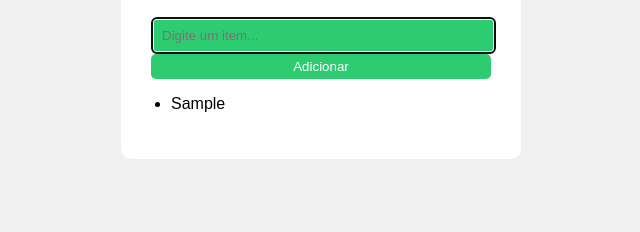
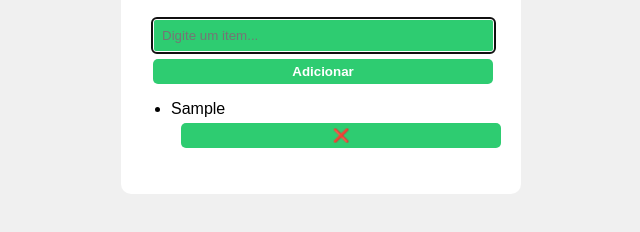
Before and after one commit to breno-lopitei/Lista-de-Compras, a plain HTML site: page index.html in a window 1280 px wide. Both pictures are taken after typing "Sample" into the empty fields and a click on the button "Adicionar". Shown: the part 142-374 px from the top of the page, without its empty margins (319-959 px from the left). Drawn offline with Linux system fonts and the light colour scheme.

Commit message:
Atualizado com Remoção de Itens e Armazenamento no LocalStorage

```diff
--- a/estilo.css
+++ b/estilo.css
@@ -38,6 +38,9 @@ color: white;
 border: none;
 border-radius: 5px;
 cursor: pointer;
+margin-left: 2px;
+margin-top: 5px;
+font-weight: bold;
 }
 
 button:hover{
--- a/index.html
+++ b/index.html
@@ -4,18 +4,23 @@
   <meta charset="UTF-8" />
   <meta name="viewport" content="width=device-width, initial-scale=1.0" />
   <title>Lista de Compras</title>
+
+
   <link rel="stylesheet" href="estilo.css" />
-  <!-- defer garante que o JS só execute depois do HTML estar pronto -->
-  <script src="./script.js" defer></script>
+
+
+  <!-- "defer" garante que o JS só execute depois do HTML estar pronto -->
+  <script type="text/javascript" src="./script.js" defer></script>
 </head>
 <body>
   <div class="container">
     <h1>🛒 Lista de Compras</h1>
 
-    <!-- Usar <form> facilita capturar Enter. -->
+    <!-- Usar <formAdd> facilita capturar a entrada com o Enter. -->
+      <!-- Criar o Formulário onde serão inseridos os itens com Input e o botão (Button) para Adicioná-lo  -->
     <form id="formAdd">
       <input type="text" id="itemInput" placeholder="Digite um item..." />
-      <!-- type="submit" para Enter funcionar -->
+      <!-- type="submit" para o Enter funcionar -->
       <button id="addButton" type="submit">Adicionar</button>
     </form>
 
--- a/script.js
+++ b/script.js
@@ -1,31 +1,60 @@
-document.addEventListener('DOMContentLoaded', () => {
-  // Pegamos os elementos do HTML pelos mesmos IDs usados no index.html
-  const form = document.getElementById('formAdd');          // O formulário
-  const itemInput = document.getElementById('itemInput');   // Campo de texto
-  const lista = document.getElementById('listaDeCompras');  // <ul> onde ficam os <li>
+console.log('Kiwi: script.js carregado ✅');
 
-  // Ouvimos o evento "submit" do formulário (clica no botão ou pressiona Enter)
+document.addEventListener('DOMContentLoaded', () => { // espera o DOM (página HTMl) estar pronto
+  const form = document.getElementById('formAdd'); // formulário
+  const itemInput = document.getElementById('itemInput'); // input de texto
+  const lista = document.getElementById('listaDeCompras'); // ul onde os itens serão mostrados
+
+  // Carregar lista salva no Local Storage
+  let itens = JSON.parse(localStorage.getItem('listaCompras')) || []; // array para armazenar os itens
+
+  // Função para renderizar a lista na tela
+  function renderLista() { // desenha a lista na tela
+    lista.innerHTML = ''; // limpa a lista antes de recriar
+    itens.forEach((texto, index) => { // para cada item no array
+      const li = document.createElement('li'); // cria um elemento li
+      li.textContent = texto; // define o texto do li
+
+      // Criar botão de remover
+      const botaoRemover = document.createElement('button');
+      botaoRemover.textContent = '❌';
+      botaoRemover.style.marginLeft = '10px';
+      botaoRemover.style.cursor = 'pointer';
+
+      // Quando clicar no botão, remove o item pelo índice
+      botaoRemover.addEventListener('click', () => {
+        itens.splice(index, 1); // remove do array
+        salvarLista();
+        renderLista(); // redesenha a lista
+      });
+
+      li.appendChild(botaoRemover);
+      lista.appendChild(li);
+    });
+  }
+
+  // Função para salvar no Local Storage
+  function salvarLista() {
+    localStorage.setItem('listaCompras', JSON.stringify(itens));
+  }
+
+  // Evento de submit (adicionar item)
   form.addEventListener('submit', (event) => {
-    event.preventDefault(); // Impede o recarregamento da página padrão do form
-
-    // Pegamos o texto digitado e removemos espaços no início/fim
+    event.preventDefault();
     const texto = itemInput.value.trim();
-
-    // Se o campo estiver vazio, só focamos nele de volta e saímos
     if (texto === '') {
       itemInput.focus();
       return;
     }
 
-    // Criamos um novo <li> para a lista
-    const li = document.createElement('li');
-    li.textContent = texto;
+    itens.push(texto); // adiciona no array
+    salvarLista();
+    renderLista();
 
-    // Adicionamos o <li> na <ul>
-    lista.appendChild(li);
-
-    // Limpamos o formulário (zera o input) e focamos de novo para o próximo item
     form.reset();
     itemInput.focus();
-  });
+  });
+
+  // Renderiza lista inicial ao abrir a página
+  renderLista();
 });
```
Also changed, not shown: Animação.gif (added), 1 other file.
